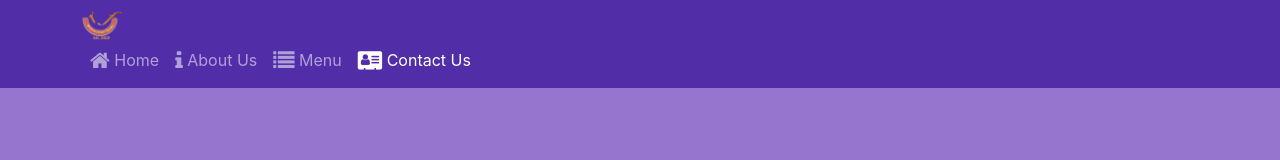
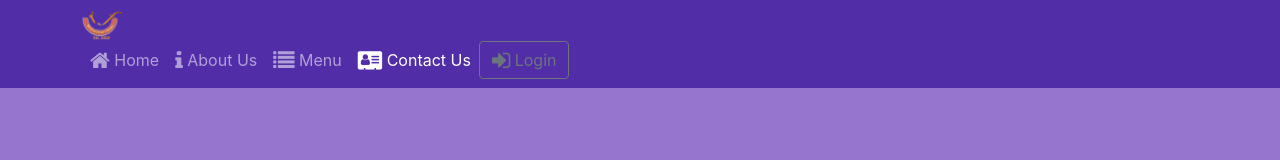
Before and after one commit to thiennmhFunix/LAB, a React (Create React App) app: page /contactus in a window 1280 px wide. Shown: the top 160 px of the page. Built offline with nearby package versions, Linux system fonts and the light colour scheme.

Commit message:
Lab6 part 3 uncontrolled form

```diff
--- a/src/components/ContactComponent.js
+++ b/src/components/ContactComponent.js
@@ -1,5 +1,5 @@
 import React, { Component } from 'react';
-import { Breadcrumb, BreadcrumbItem, Button, Form, FormGroup, Label, Input, Col, Row, FormFeedback } from 'reactstrap';
+import { Breadcrumb, BreadcrumbItem, Button, Form, FormGroup, Label, Input, Col, FormFeedback } from 'reactstrap';
 import { Link } from 'react-router-dom';
 
 class Contact extends Component {
--- a/src/components/HeaderComponent.js
+++ b/src/components/HeaderComponent.js
@@ -1,5 +1,5 @@
 import React, { Component } from "react";
-import { Navbar, NavbarBrand, Nav, NavbarToggler, Collapse, NavItem } from 'reactstrap';
+import { Navbar, NavbarBrand, Nav, NavbarToggler, Collapse, NavItem, Button, Modal, ModalHeader, ModalBody, Form, FormGroup, Label, Input } from 'reactstrap';
 import { NavLink } from 'react-router-dom';
 
 class Header extends Component {
@@ -8,16 +8,31 @@ class Header extends Component {
         super(props);
 
         this.state = {
-            isNavOpen: false
+            isNavOpen: false,
+            isModalOpen: false
         };
 
         this.toggleNav = this.toggleNav.bind(this);
+        this.toggleModal = this.toggleModal.bind(this);
+        this.handleLogin = this.handleLogin.bind(this);
     }
 
     toggleNav() {
         this.setState({
             isNavOpen: !this.state.isNavOpen
         });
+    }
+
+    toggleModal() {
+        this.setState({
+            isModalOpen: !this.state.isModalOpen
+        });
+    }
+
+    handleLogin(event) {
+        this.toggleModal();
+        alert("Username: " + this.username.value + " Password: " + this.password.value + " Remember: " + this.remember.checked);
+        event.preventDefault();
     }
 
     render() {
@@ -52,6 +67,13 @@ class Header extends Component {
                                     </NavLink>
                                 </NavItem>
                             </Nav>
+                            <Nav className="ml-auto" navbar>
+                                <NavItem>
+                                    <Button outline onClick={this.toggleModal}>
+                                        <span className="fa fa-sign-in fa-lg"></span> Login
+                                    </Button>
+                                </NavItem>
+                            </Nav>
                         </Collapse>
                     </div>
                 </Navbar>
@@ -65,6 +87,27 @@ class Header extends Component {
                         </div>
                     </div>
                 </div>
+                <Modal isOpen={this.state.isModalOpen} toggle={this.toggleModal}>
+                    <ModalHeader toggle={this.toggleModal}>Login</ModalHeader>
+                    <ModalBody>
+                        <Form onSubmit={this.handleLogin}>
+                            <FormGroup>
+                                <Label htmlFor="username">Username</Label>
+                                <Input type="text" id="username" name="username" innerRef={(input) => this.username = input} />
+                            </FormGroup>
+                            <FormGroup>
+                                <Label htmlFor="password">Password</Label>
+                                <Input type="password" id="password" name="password" innerRef={(input) => this.password = input} />
+                            </FormGroup>
+                            <FormGroup check>
+                                <Label check>
+                                    <Input type="checkbox" name="remember" innerRef={(input) => this.remember = input} /> Remember me
+                                </Label>
+                            </FormGroup>
+                            <Button type="submit" value="submit" color="primary">Login</Button>
+                        </Form>
+                    </ModalBody>
+                </Modal>
             </React.Fragment>
         );
     }
```
